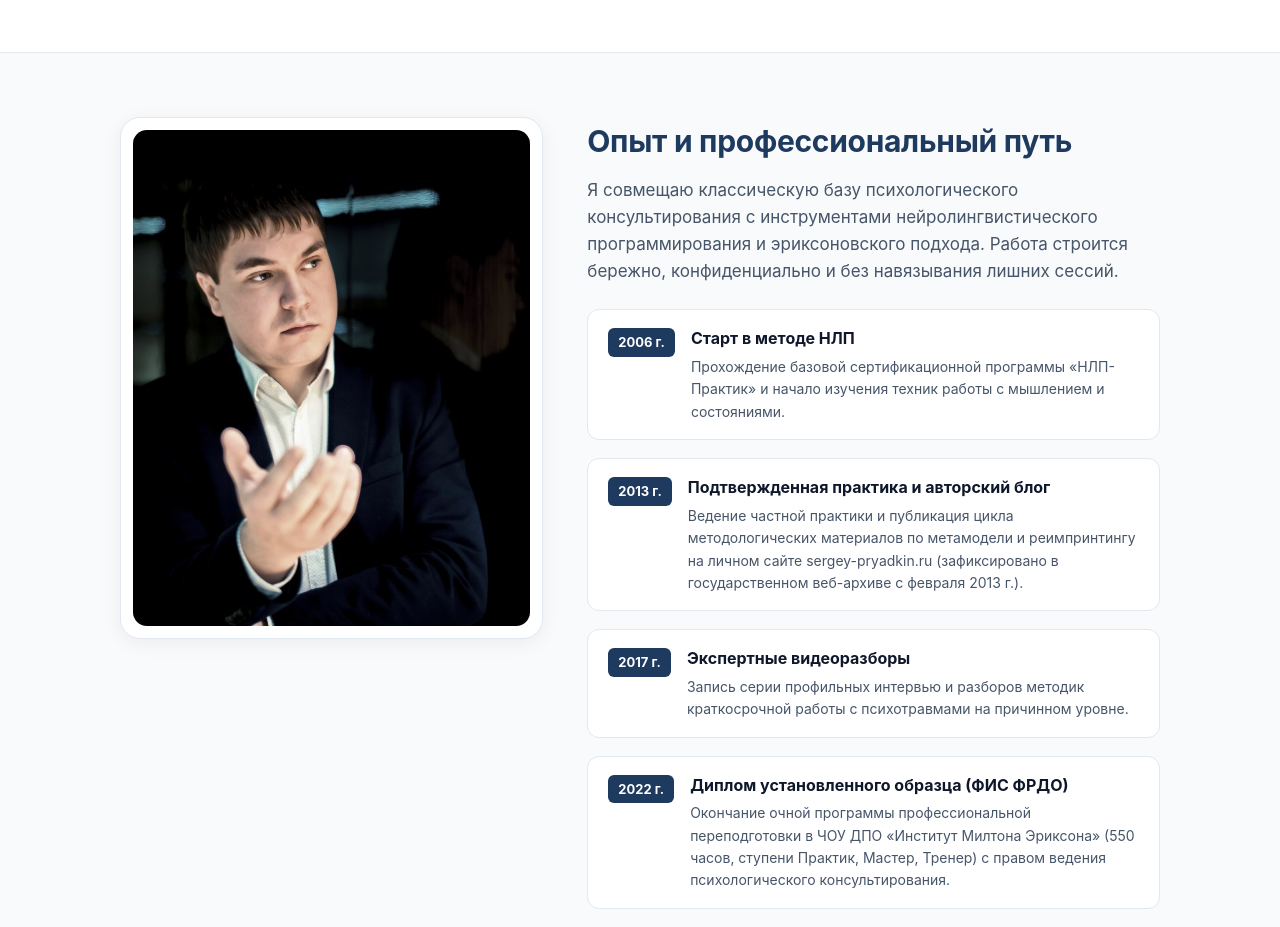
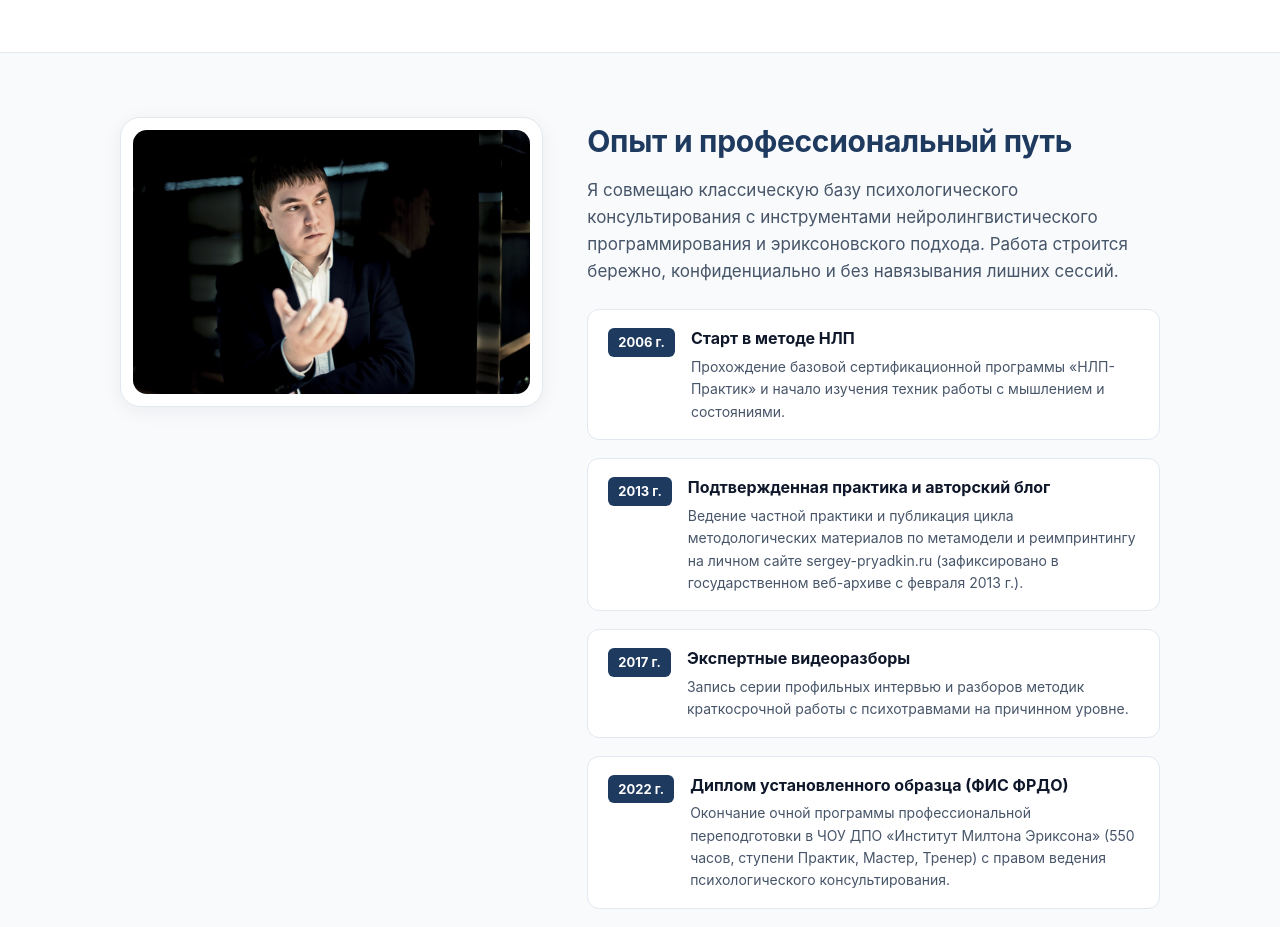
Before and after one commit to pryadkinru/sergey-pryadkin, a plain HTML site: page index.html in a window 1280 px wide. Shown: the part 1380-2307 px from the top of the page. Drawn offline with Linux system fonts and the light colour scheme.

Commit message:
Update index.html

```diff
--- a/index.html
+++ b/index.html
@@ -596,7 +596,7 @@
   <section id="about">
     <div class="container about-grid">
       <div class="photo-card">
-        <img src="photo-work.jpg" alt="Сергей Прядкин в рабочем процессе">
+        <img src="photo-work.jpg" alt="Сергей Прядкин в рабочем процессе" style="aspect-ratio: auto; object-fit: contain;">
       </div>
       <div>
         <h2 class="section-title">Опыт и профессиональный путь</h2>
```
